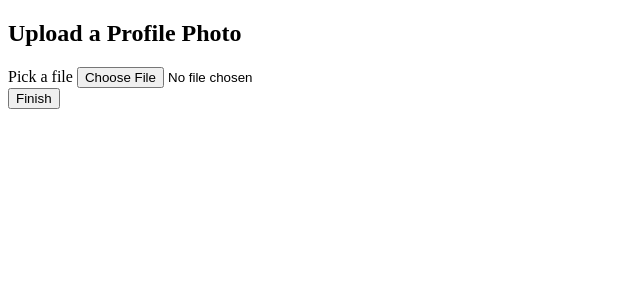
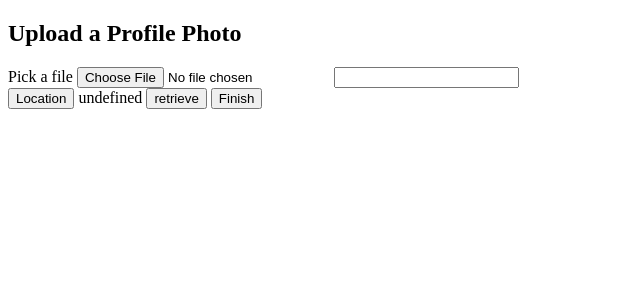
Before and after one commit to RudraModi360/Prachar-2.0, a SvelteKit app: page / in a window 1280 px wide. Shown: the top 300 px of the page, without its empty margins (0-640 px from the left). Built offline with nearby package versions, Linux system fonts and the light colour scheme; no server answers.

Commit message:
fully functional Baas service provided

```diff
--- a/jsconfig.json
+++ b/jsconfig.json
@@ -8,7 +8,7 @@
 		"resolveJsonModule": true,
 		"skipLibCheck": true,
 		"sourceMap": true,
-		"strict": true
+		"strict": false,
 	}
 	// Path aliases are handled by https://kit.svelte.dev/docs/configuration#alias and https://kit.svelte.dev/docs/configuration#files
 	//
--- a/src/routes/+page.svelte
+++ b/src/routes/+page.svelte
@@ -10,6 +10,9 @@
         doc,
         getDoc,
         setDoc,
+        query,
+        where,
+        getDocs,
     } from "firebase/firestore";
     import { firebaseConfig } from "$lib/firebase";
     import { storage, db } from "$lib/firebase";
@@ -19,15 +22,8 @@
     let uploading = false;
     let file;
     let comment;
-    let latitude;
-    let longitude;
-    let date=window.Date();
-    let location =window.navigator.geolocation.getCurrentPosition((position)=>{
-        let lat=position.coords.latitude;
-        let lon=position.coords.longitude;
-        latitude=lat;
-        longitude=lon;
-    });
+    let lat;
+    let lng;
 
     // add data
 
@@ -53,7 +49,6 @@
 
     function inputChangeHandler(e) {
         file = e.target.files[0];
-        console.log(file);
     }
 
     async function upload() {
@@ -67,12 +62,28 @@
         await setDoc(docRef, {
             photoURL,
             comment,
-            date,
-            latitude,
-            longitude
+            lat,
+            lng,
         });
 
         uploading = false;
+    }
+
+    // async function hello() {
+    //     const q = query(collection(db, "images"), where("photo_url", "==", true));
+    //     const querySnapshot = await getDocs(q);
+    //     querySnapshot.forEach((doc) => {
+    //         // doc.data() is never undefined for query doc snapshots
+    //         console.log(doc.id, " => ", doc.data());
+    //     });
+    // }
+
+    async function hello() {
+        const collectionRef = collection(db, "images");
+        const querySnapshot = await getDocs(collectionRef);
+        querySnapshot.forEach((doc) => {
+            console.log(doc.id, " => ", doc.data());
+        });
     }
 </script>
 
@@ -94,8 +105,18 @@
             <p>Uploading...</p>
             <progress class="progress progress-info w-56 mt-6" />
         {/if}
-        <!-- <input bind:value={comment} /> -->
+        <input bind:value={comment} />
     </div>
 </form>
 
+<button
+    on:click={() => {
+        window.navigator.geolocation.getCurrentPosition((position) => {
+            lat = position.coords.latitude;
+            lng = position.coords.longitude;
+        }, console.log);
+    }}>Location</button
+>
+{lat}
+<button on:click={hello}>retrieve</button>
 <button on:click={upload} class="btn btn-primary"> Finish </button>
```
Also changed, not shown: src/routes/get/+page.svelte (added, +7 -0 lines), src/routes/get/+page.ts (added, +17 -0 lines).
